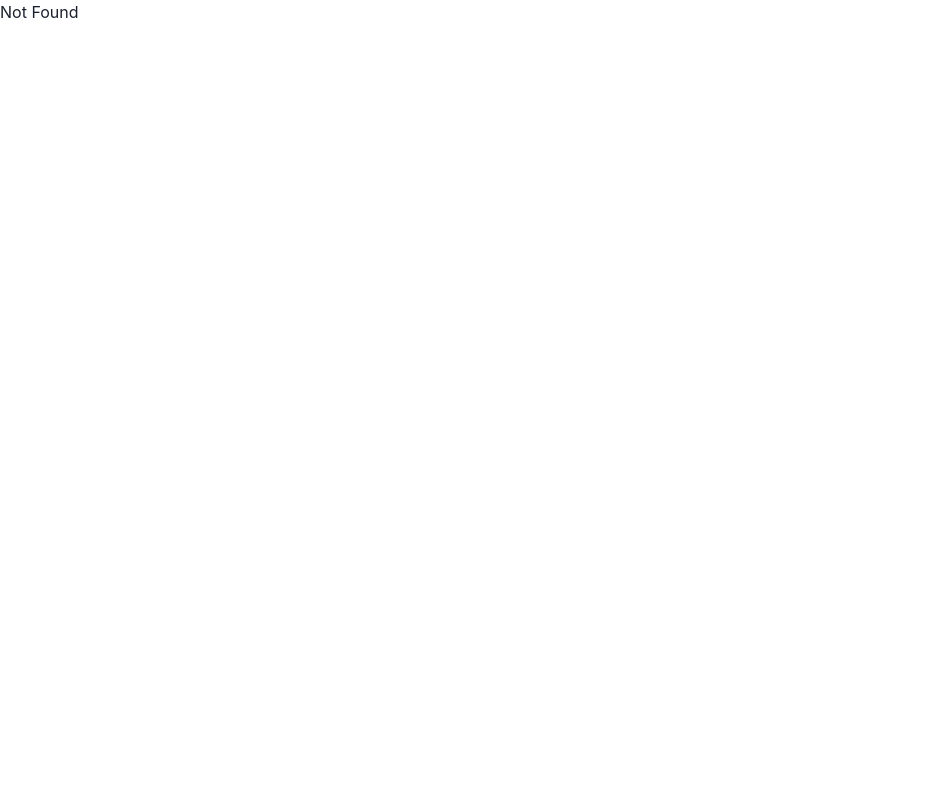
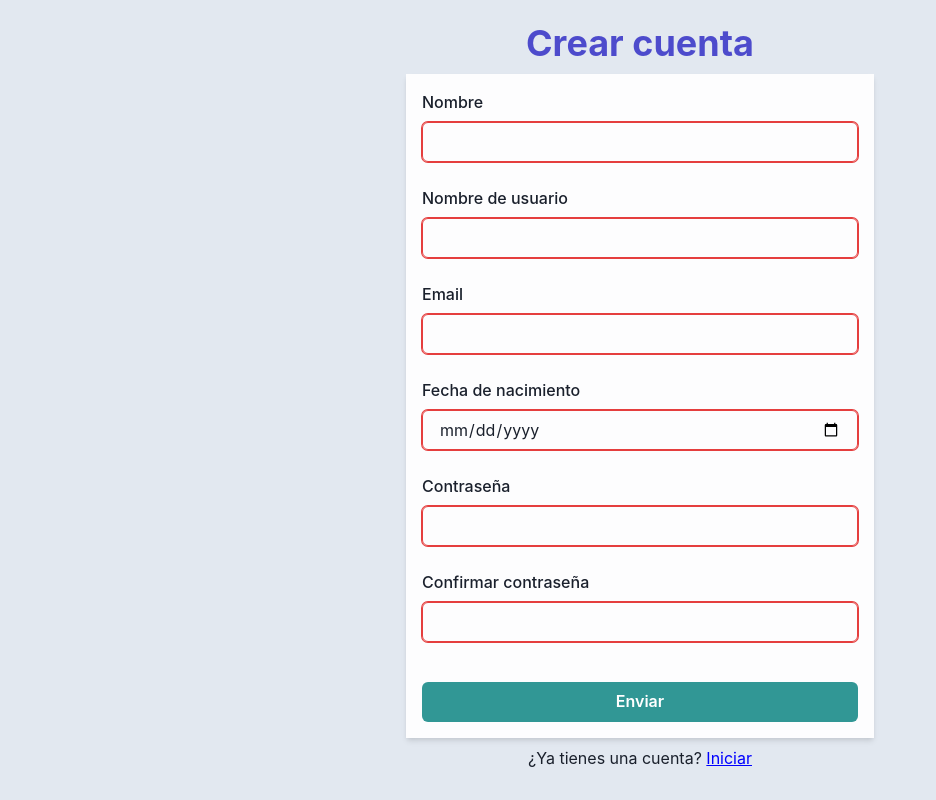
Before and after one commit to matzapata/PG-Henry, a React (Create React App) app in the folder client/: page /signup in a window 1280 px wide. Before the commit this address had no page. Shown: the whole page, without its empty margins (0-936 px from the left). Built offline with nearby package versions, Linux system fonts and the light colour scheme.

Commit message:
Refactor{client/componet/FormSignUp}

```diff
--- a/client/src/App.tsx
+++ b/client/src/App.tsx
@@ -1,6 +1,6 @@
 import React from "react";
 import { Route, Switch } from "react-router-dom";
-import FormSingUp from "./components/formSingUp";
+import FormSignUp from "./components/formSingUp";
 import Home from "./pages/Home";
 import About from "./pages/About";
 import NotFound from "./pages/NotFound";
@@ -14,7 +14,7 @@ function App() {
       <Route exact path="/auth/login" component={Login} />
       <Route exact path="/about" component={About} />
       <Route exact path="/" component={Home} />
-      <Route exact path="/singup" component={FormSingUp} />
+      <Route exact path="/signup" component={FormSignUp} />
       <Route path="*" component={NotFound} />
     </Switch>
   );
--- a/client/src/components/formSingUp.tsx
+++ b/client/src/components/formSingUp.tsx
@@ -134,7 +134,7 @@ function FormSignUp() {
     })
       .then((res) => {
         console.log(res);
-        res.ok && redir.push("/login");
+        res.ok && redir.push("/auth/login");
       })
       .catch((e) => {
         alert("Error");
@@ -163,8 +163,7 @@ function FormSignUp() {
         mb="2"
         justifyContent="center"
         alignItems="center"
-      ></Stack>
-      <Fragment>
+      >
         <Heading color="#4D4BCC">Crear cuenta</Heading>
         <Box minW={{ base: "90%", md: "468px" }}>
           <form onSubmit={handleSubmit}>
@@ -249,9 +248,6 @@ function FormSignUp() {
                   <FormErrorMessage>{errors.passwordConfirm}</FormErrorMessage>
                 )}
               </FormControl>
-              <Text fontSize="15px" color="black">
-                ¿Ya tienes una cuenta? <Link to={"/login"}>Ingresar</Link>
-              </Text>
 
               <Button
                 mt={4}
@@ -273,7 +269,27 @@ function FormSignUp() {
             </Stack>
           </form>
         </Box>
-      </Fragment>
+
+        <Box>
+          <Flex flexDirection="row" justifyContent="space-between;">
+            {/*  <Text onClick={volver}>
+              <FontAwesomeIcon icon={faAngleLeft} />
+              Atras
+            </Text> */}
+            <Text>
+              ¿Ya tienes una cuenta?{" "}
+              <Link
+                style={{ textDecoration: "underline", color: "blue" }}
+                to={"/auth/login"}
+                color="#4D4BCC"
+                href="#"
+              >
+                Iniciar
+              </Link>
+            </Text>
+          </Flex>
+        </Box>
+      </Stack>
     </Flex>
   );
 }
```
